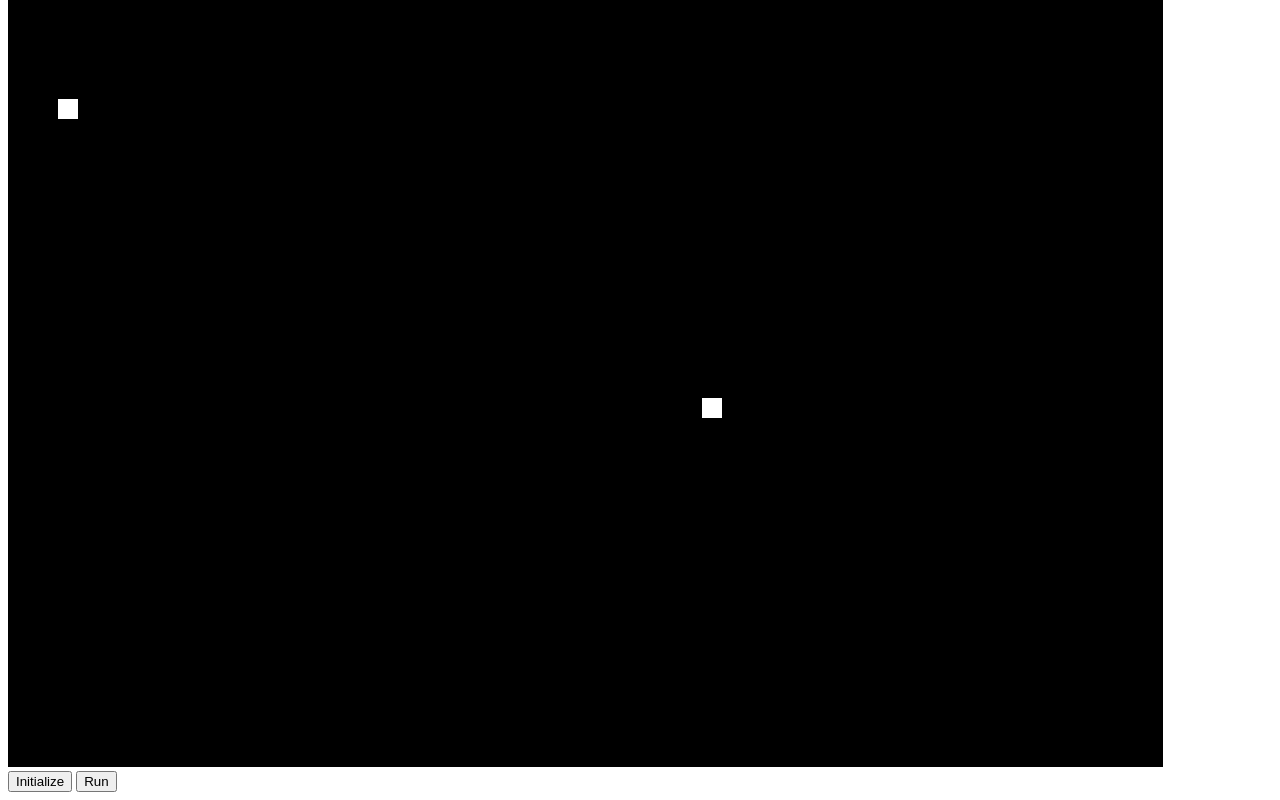
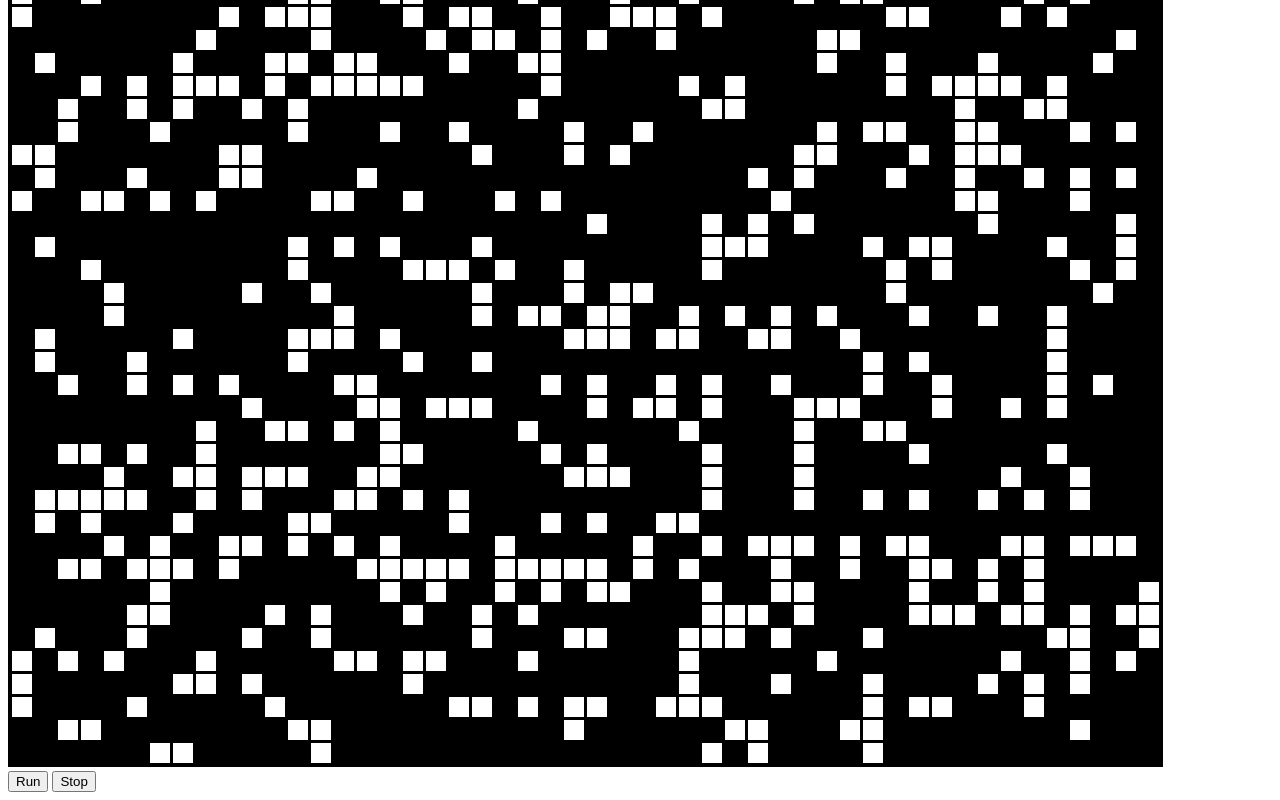
Before and after one commit to danys/percolation, a plain HTML site: page index.html in a window 1280 px wide. Both pictures are taken after a click on the button "Run". Shown: the part 396-1196 px from the top of the page. Drawn offline with Linux system fonts and the light colour scheme.

Commit message:
Implemented stop function and coloring when percolation occurs

```diff
--- a/index.html
+++ b/index.html
@@ -8,7 +8,7 @@
 	<body>
 		<canvas id="gamecanvas" height="1153" width="1153" ></canvas>
 		<br>
-		<button id="initButton">Initialize</button>
 		<button id="runButton">Run</button>
+		<button id="stopButton">Stop</button>
 	</body>
 </html>
--- a/script.js
+++ b/script.js
@@ -2,9 +2,10 @@ nitemsdim=50;
 width=20;
 space=3;
 numberOpen=0;
-maxOpen=30;
+maxOpen=2500;
 board=new Array(nitemsdim);
 uf=new Array(nitemsdim*nitemsdim+2);
+stopid=0;
 window.onload=function(){init(nitemsdim,width,space)};
 
 function paintCell(cntxt,i,j)
@@ -29,7 +30,7 @@ function merge(x,y)
 	var parentx=uf[x];
 	var parenty=uf[y];
 	var it;
-	for(it=0;it<nitemsdim*nitemsdim;it++)
+	for(it=0;it<nitemsdim*nitemsdim+2;it++)
 	{
 		if (uf[it]==parentx) uf[it]=parenty;
 	}
@@ -79,7 +80,7 @@ function runFunc(cntxt,nitemsdim,width,space)
 	}
 	uf[count]=count;
 	numberOpen=0;
-	setInterval(function(){ performIteration(cntxt); }, 1000);
+	stopid=setInterval(function(){ performIteration(cntxt); }, 2);
 }
 
 function performIteration(cntxt)
@@ -101,6 +102,14 @@ function performIteration(cntxt)
 			found=true;
 		}
 	}
+	if (isPercolating())
+	{
+		cntxt.fillStyle = "#4b7fcd";
+		for(c=1;c<nitemsdim*nitemsdim+1;c++)
+		{
+			if (uf[c]==uf[0])	paintCell(cntxt,Math.round(((c-1)%nitemsdim)+1),Math.round((c-1)/nitemsdim));
+		}
+	}
 }
 
 function paintGrid(cntxt,nitemsdim,width,space)
@@ -119,13 +128,18 @@ function paintGrid(cntxt,nitemsdim,width,space)
 	}
 }
 
+function stop()
+{
+	clearInterval(stopid);
+}
+
 function init(nitemsdim,width,space)
 {
 	var cnvs = document.getElementById("gamecanvas");
 	var cntxt = cnvs.getContext("2d");
 	paintGrid(cntxt,nitemsdim,width,space);
-	//var initButton = document.getElementById("initButton");
-	//initButton.onclick = function(){initFunc(cntxt,nitemsdim,width,space)};
+	var stopButton = document.getElementById("stopButton");
+	stopButton.onclick = function(){stop()};
 	var runButton = document.getElementById("runButton");
 	runButton.onclick = function(){runFunc(cntxt,nitemsdim,width,space)};
 }
```
